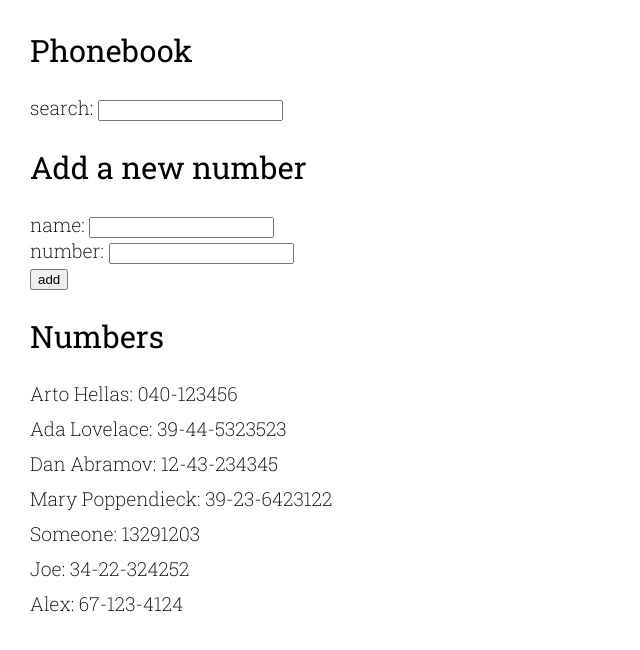
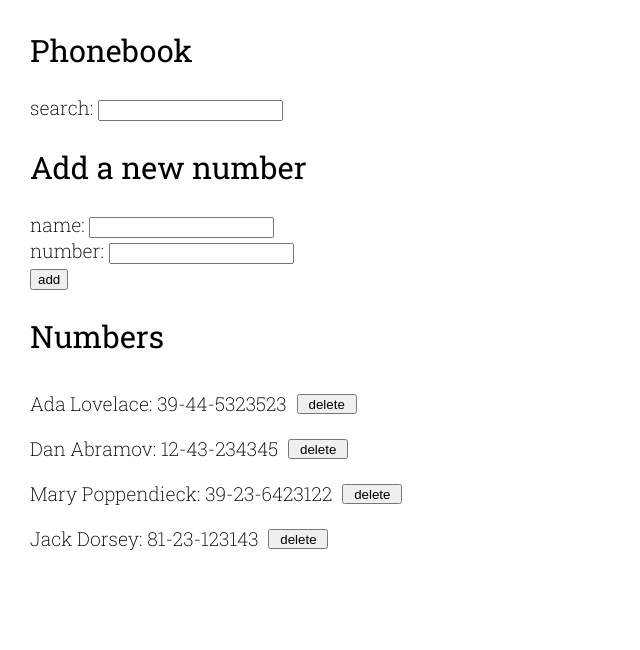
Before and after one commit to m2lovric/Part02, a React (Create React App) app in the folder phonebook/: page / in a window 1280 px wide. Shown: the top 650 px of the page, without its empty margins (0-640 px from the left). Built offline with nearby package versions, Linux system fonts and the light colour scheme; data requests are answered from the project's data file.

Commit message:
exercises 2.17

```diff
--- a/phonebook/db.json
+++ b/phonebook/db.json
@@ -1,10 +1,5 @@
 {
   "persons": [
-    {
-      "name": "Arto Hellas",
-      "number": "040-123456",
-      "id": 1
-    },
     {
       "name": "Ada Lovelace",
       "number": "39-44-5323523",
@@ -21,19 +16,9 @@
       "id": 4
     },
     {
-      "name": "Someone",
-      "number": "13291203",
-      "id": 5
-    },
-    {
-      "name": "Joe",
-      "number": "34-22-324252",
+      "name": "Jack Dorsey",
+      "number": "81-23-123143",
       "id": 6
-    },
-    {
-      "name": "Alex",
-      "number": "67-123-4124",
-      "id": 7
     }
   ]
 }
--- a/phonebook/src/App.js
+++ b/phonebook/src/App.js
@@ -3,7 +3,6 @@ import './App.scss';
 import Filter from './components/Filter';
 import PersonForm from './components/PersonForm';
 import Persons from './components/Persons';
-import axios from 'axios';
 import services from './services/axios-service';
 
 function App() {
@@ -44,6 +43,16 @@ function App() {
       alert(`${newName} is already added to phonebook`);
     }
   }
+
+  const deletePerson = (id, name) => {
+    if(window.confirm(`Delete ${name}`)){
+      services.deletePerson(id).then(res => {
+        console.log(`Person ${id} is deleted.`);
+        services.getAll().then(persons => setPerson(persons));
+      })
+    }
+  }
+
   return (
     <div className="app">
       <h2>Phonebook</h2>
@@ -55,7 +64,7 @@ function App() {
         newNumber={newNumber}
       />
       <h2>Numbers</h2>
-      <Persons person={person} search={search} />
+      <Persons person={person} search={search} deletePerson={deletePerson} />
     </div>
   );
 }
--- a/phonebook/src/App.scss
+++ b/phonebook/src/App.scss
@@ -16,3 +16,14 @@ body{
     margin: 10px 0;
   }
 }
+
+.person{
+  display: flex;
+  flex-direction: row;
+  button{
+    width: 60px;
+    height: 20px;
+    margin-left: 10px;
+  }
+  align-items: center;
+}
--- a/phonebook/src/components/Persons.js
+++ b/phonebook/src/components/Persons.js
@@ -1,11 +1,16 @@
 import React from 'react';
 
-const Persons = ({person, search}) => {
+const Persons = ({ person, search, deletePerson }) => {
   return(
     <div>
       {
         person.filter(el => el.name.toLowerCase().includes(search.toLowerCase())).map(el => {
-          return <p key={el.name}>{el.name}: {el.number}</p>
+          return (
+            <article key={el.id} className="person">
+              <p>{el.name}: {el.number}</p>
+              <button onClick={() => deletePerson(el.id, el.name)}>delete</button>
+            </article>
+          )
         })
       }
     </div>
--- a/phonebook/src/services/axios-service.js
+++ b/phonebook/src/services/axios-service.js
@@ -12,4 +12,9 @@ const newPerson = (obj) => {
   return req.then(res => res.data);
 }
 
-export default {getAll, newPerson}
+const deletePerson = (id) => {
+  const req = axios.delete(`${url}/${id}`);
+  return req.then(res => res.data);
+}
+
+export default {getAll, newPerson, deletePerson}
```
